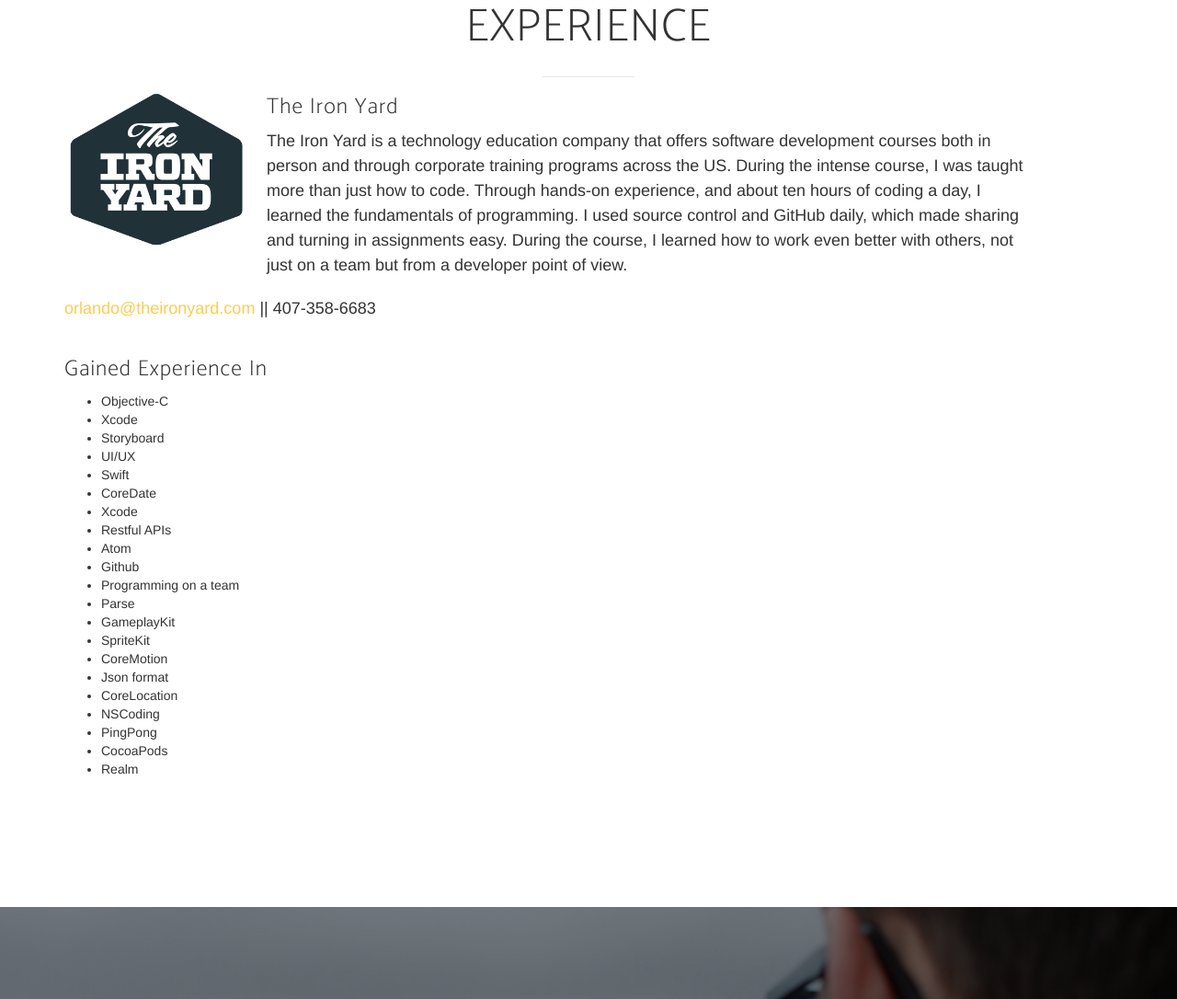
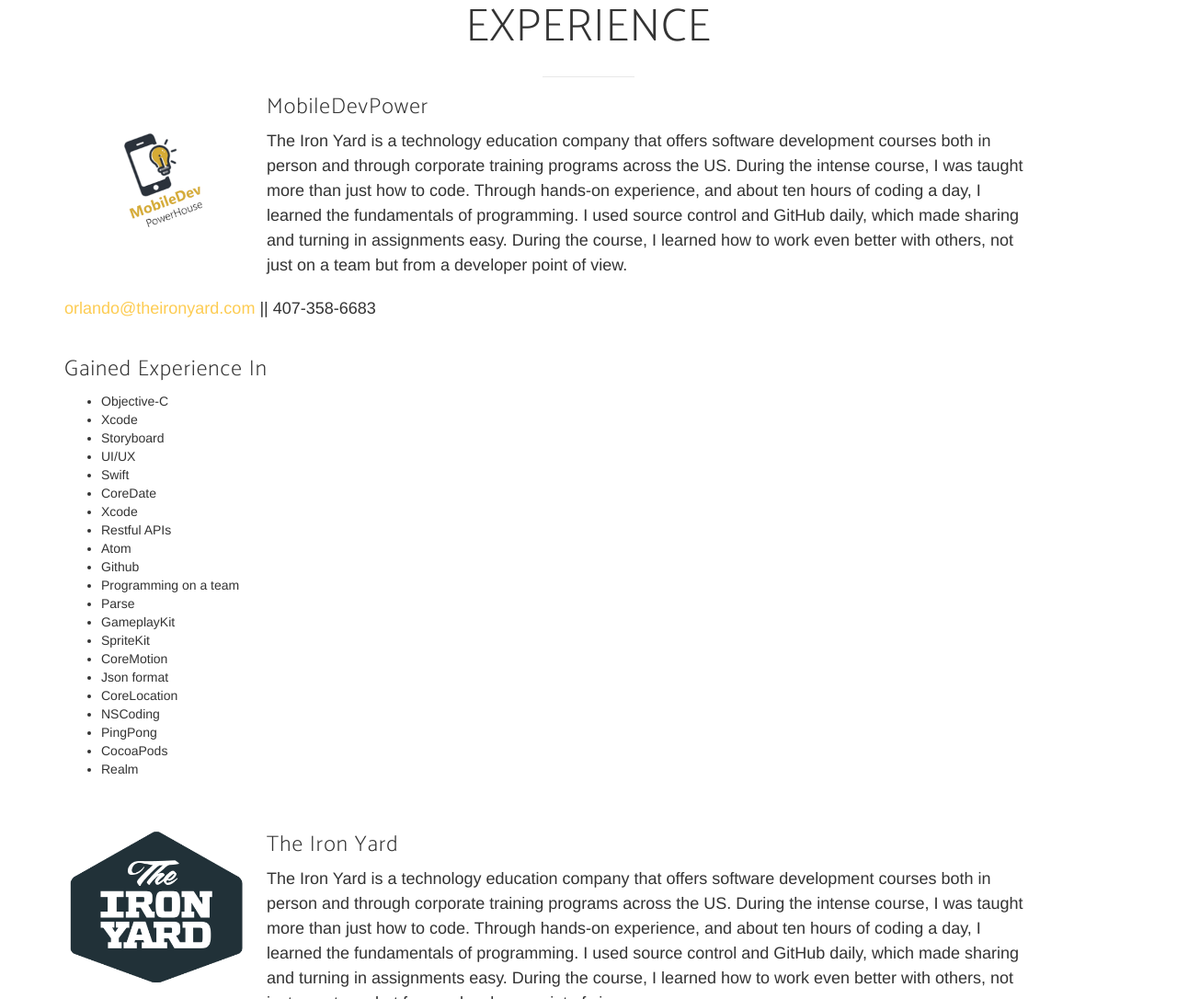
Before and after one commit to Smnelson13/Smnelson13.github.io, a website: page index.html in a window 1280 px wide. Shown: the part 4093-5179 px from the top of the page at 92% size. Drawn offline with nearby package versions, Linux system fonts and the light colour scheme; a web font is replaced by a local one.

Commit message:
added new job to xp

```diff
--- a/index.html
+++ b/index.html
@@ -285,6 +285,8 @@
             </div>
     </section>
 
+
+
     <section class="success" id="experience">
         <div class="container">
             <div class="row">
@@ -293,6 +295,57 @@
                     <hr class="logo-divider" />
                 </div>
             </div>
+
+            <div class="row">
+
+                    <div class="col-lg-11 center">
+                      <img class="primary-image" src="/img/MDP.gif" width="200" />
+                    <div class="tiy-title">
+                       <h3>MobileDevPower</h3>
+                    </div>
+                      <!-- <h4 class="short-margin"> -->
+                        <p>
+                          The Iron Yard is a technology education company that offers software development courses both in person and through corporate training programs across the US. During the intense course, I was taught more than just how to code. Through hands-on experience, and about ten hours of coding a day, I learned the fundamentals of programming. I used source control and GitHub daily, which made sharing and turning in assignments easy. During the course, I learned how to work even better with others, not just on a team but from a developer point of view.
+                        </p>
+                  <p><a href="mailto:orlando@theironyard.com">orlando@theironyard.com</a>  || 407-358-6683  </p>
+
+                      <div class="row">
+
+                        <div class="footer-col col-md-4">
+                          <h3 class="short-margin">Gained Experience In</h3>
+                          <ul class="new-list" style="margin-bottom:40px">
+                            <li>Objective-C</li>
+                            <li>Xcode</li>
+                            <li>Storyboard</li>
+                            <li>UI/UX</li>
+                            <li>Swift</li>
+                            <li>CoreDate</li>
+                            <li>Xcode</li>
+                            <li>Restful APIs</li>
+                          <li>Atom</li>
+                          <li>Github</li>
+                          <li>Programming on a team</li>
+                          <li>Parse</li>
+                          <li>GameplayKit</li>
+                          <li>SpriteKit</li>
+                          <li>CoreMotion</li>
+                          <li>Json format</li>
+                          <li>CoreLocation</li>
+                          <li>NSCoding</li>
+                          <li>PingPong</li>
+                          <li>CocoaPods</li>
+                          <li>Realm</li>
+                          </ul>
+                        </div>
+
+                      </div>
+                    </div>
+
+
+
+
+                </div>
+
             <div class="row">
 
                     <div class="col-lg-11 center">
@@ -337,6 +390,8 @@
 
                       </div>
                     </div>
+
+
 
 
                 </div>
```
Also changed, not shown: img/MDP.gif (added).
